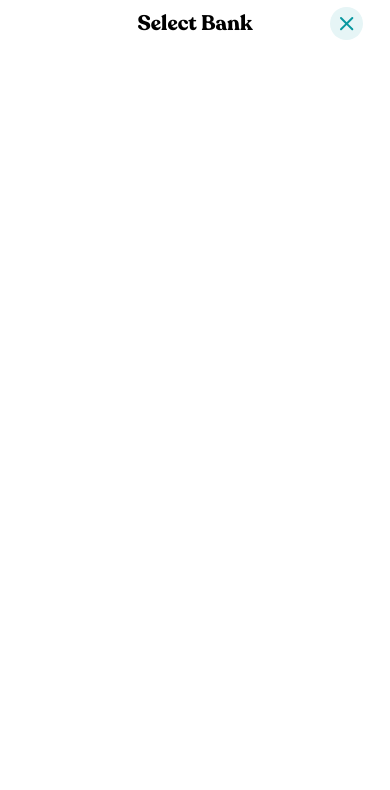
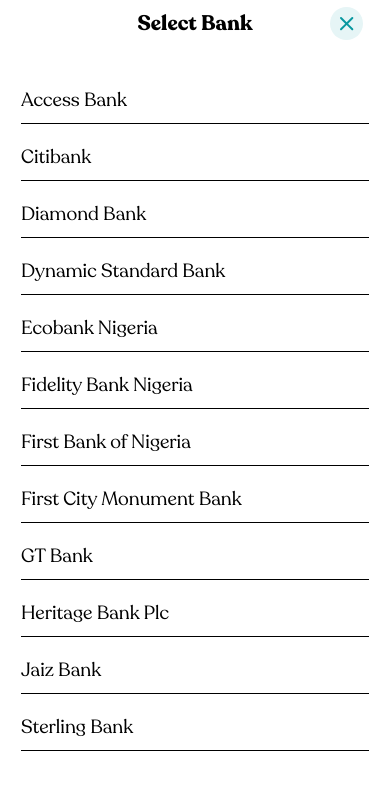
Before and after one commit to greatnonso7/brassMobileTask, a React Native app: screen /Modal in a window 390 px wide. Shown: the top 790 px of the page. Built offline with nearby package versions, Linux system fonts and the light colour scheme; what expo-linking would draw is missing.

Commit message:
WIP Select destination bank

```diff
--- /dev/null
+++ b/src/constants/Banks.ts
@@ -0,0 +1,50 @@
+export const Banks = [
+  {
+    name: 'Access Bank',
+    code: '00011',
+  },
+  {
+    name: 'Citibank',
+    code: '00012',
+  },
+  {
+    name: 'Diamond Bank',
+    code: '00013',
+  },
+  {
+    name: 'Dynamic Standard Bank',
+    code: '00014',
+  },
+  {
+    name: 'Ecobank Nigeria',
+    code: '00015',
+  },
+  {
+    name: 'Fidelity Bank Nigeria',
+    code: '00016',
+  },
+  {
+    name: 'First Bank of Nigeria',
+    code: '00017',
+  },
+  {
+    name: 'First City Monument Bank',
+    code: '00019',
+  },
+  {
+    name: 'GT Bank',
+    code: '00021',
+  },
+  {
+    name: 'Heritage Bank Plc',
+    code: '0001',
+  },
+  {
+    name: 'Jaiz Bank',
+    code: '0001',
+  },
+  {
+    name: 'Sterling Bank',
+    code: '232',
+  },
+];
--- a/src/screens/ModalScreen.tsx
+++ b/src/screens/ModalScreen.tsx
@@ -1,13 +1,43 @@
-import { StatusBar } from 'expo-status-bar';
-import { Platform, StyleSheet } from 'react-native';
+import { TouchableOpacity, StyleSheet, View, Text, FlatList } from 'react-native';
 import { SafeAreaView } from 'react-native-safe-area-context';
+import { Banks } from '../constants/Banks';
 import HeaderBar from '../shared/header-bar';
+import { hp, wp } from '../shared/responsive-dimension';
 import colors from '../styles/color';
 
-export default function ModalScreen({ navigation }: any) {
+export default function ModalScreen({ navigation, route }: any) {
+
+  const goBack = async (item: { name: string; code: string }) => {
+    const { params } = route;
+
+    if (params)
+      params.handler({
+        bankName: item.name,
+        bankCode: item.code
+      });
+    navigation.goBack();
+  };
+
   return (
     <SafeAreaView style={styles.container}>
       <HeaderBar headerTitle='Select Bank' isModal hasRightIcon onPressRightIcon={() => navigation.goBack()} />
+
+      <View style={styles.bodyContainer}>
+        <FlatList
+          scrollEnabled
+          data={Banks}
+          renderItem={({ item }) => {
+            return (
+              <TouchableOpacity
+                onPress={() => goBack(item)}
+                style={styles.itemContainer}>
+                <Text style={styles.itemName}>{item.name}</Text>
+              </TouchableOpacity>
+            )
+          }}
+          keyExtractor={(item) => item.name.toString()}
+        />
+      </View>
     </SafeAreaView>
   );
 }
@@ -21,6 +51,20 @@
     fontSize: 20,
     fontWeight: 'bold',
   },
+  bodyContainer: {
+    marginHorizontal: wp(20),
+    marginTop: hp(30),
+  },
+  itemContainer: {
+    marginBottom: hp(10),
+    paddingTop: hp(10),
+    paddingBottom: hp(10),
+    borderBottomWidth: hp(0.5),
+  },
+  itemName: {
+    fontFamily: 'Recoleta-Regular',
+    fontSize: hp(18)
+  },
   separator: {
     marginVertical: 30,
     height: 1,
--- a/src/screens/send-money/index.tsx
+++ b/src/screens/send-money/index.tsx
@@ -1,4 +1,4 @@
-import React from 'react';
+import React, { useState } from 'react';
 import { View, Text } from 'react-native';
 import { SafeAreaView } from 'react-native-safe-area-context';
 import LongButton from '../../shared/button';
@@ -8,13 +8,26 @@
 import { styles } from './style';
 
 const SendMoney = ({ navigation }: any) => {
+  const [bankName, setBankName] = useState<string>();
+  const [bankCode, setBankCode] = useState<string>();
+
+
+  const handle = (data: { bankName: string; bankCode: string }) => {
+    if (!data) return;
+    setBankName(data.bankName);
+    setBankCode(data.bankCode);
+  };
+
   return (
     <SafeAreaView style={styles.container}>
       <HeaderBar hasBackButton headerTitle="Funds Transfer" onPressLeftIcon={() => navigation.goBack()} />
 
       <View style={styles.bodyContainer}>
         <FormTextInput placeholder="e.g 3000" />
-        <CustomPicker navigation={navigation} />
+        <CustomPicker
+          value={bankName}
+          navigation={() => navigation.navigate('Modal', { handler: handle })}
+        />
         <FormTextInput placeholder="Enter Account number" />
         <FormTextInput placeholder="Account Name" />
       </View>
--- a/src/shared/custom-picker/index.tsx
+++ b/src/shared/custom-picker/index.tsx
@@ -4,34 +4,29 @@
 import { hp, wp } from '../responsive-dimension';
 import { Feather } from '@expo/vector-icons';
 
-
 interface CustomPickerProps {
-  items?: [],
-  onValueChange?: (selectedValue: string, selectedIndex: number) => void;
   value?: string | number | undefined;
   navigation?: any
 }
 
-const CustomPicker = ({ items, onValueChange, value, navigation }: CustomPickerProps) => {
-  const [showPicker, setShowPicker] = useState<boolean>(false);
+const CustomPicker = ({ value, navigation }: CustomPickerProps) => {
   return (
-    <>
-      <View style={styles.customPickerContainer}>
-        <Text>{value}</Text>
-        <TouchableOpacity
-          onPress={() => navigation.navigate('Modal')}
-        // onPress={() => setShowPicker(!showPicker)}
-        >
-          <Feather name="chevron-down" size={hp(30)} color={colors.primary} />
-        </TouchableOpacity>
-      </View>
-      {showPicker && <Text>Hello World</Text>}
-      {/* {showPicker && renderiOSModal()} */}
-    </>
+    <View style={styles.customPickerContainer}>
+      <Text style={[styles.itemValue, { color: value ? colors.dark : colors.lightGrey }]}>
+        {value ? value : 'Select Destination Bank'}
+      </Text>
+      <TouchableOpacity onPress={navigation}>
+        <Feather name="chevron-down" size={hp(30)} color={colors.primary} />
+      </TouchableOpacity>
+    </View>
   )
 }
 
 const styles = StyleSheet.create({
+  itemValue: {
+    fontFamily: 'Recoleta-Regular',
+    fontSize: hp(16),
+  },
   customPickerContainer: {
     height: hp(60),
     width: wp(323),
--- a/src/shared/text-input/index.tsx
+++ b/src/shared/text-input/index.tsx
@@ -48,7 +48,7 @@
         value={value}
         onFocus={onFocus}
         secureTextEntry={show}
-        placeholderTextColor={colors.dark}
+        placeholderTextColor={colors.lightGrey}
         {...{ ref }}
         {...props}
       />
```
